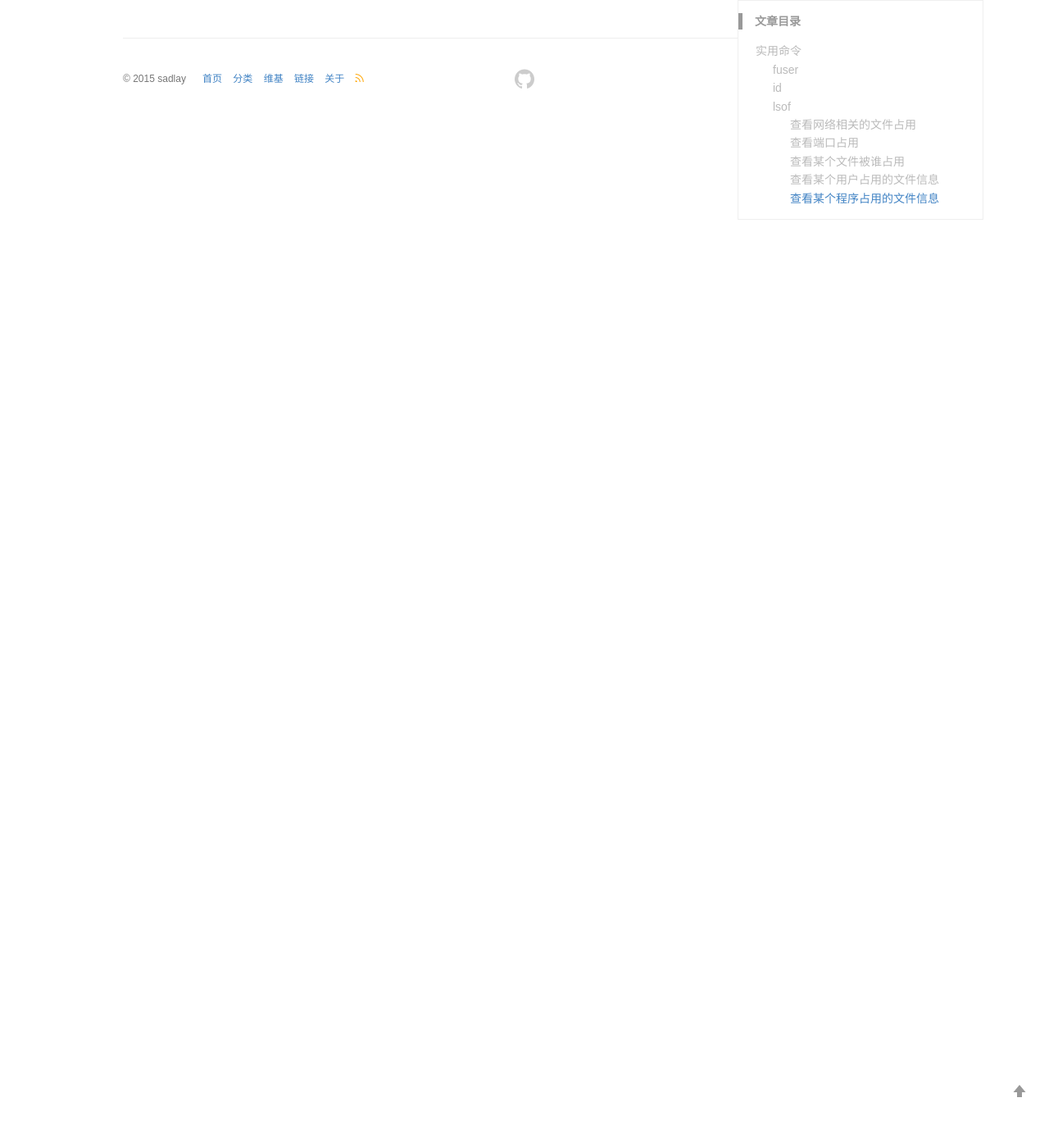
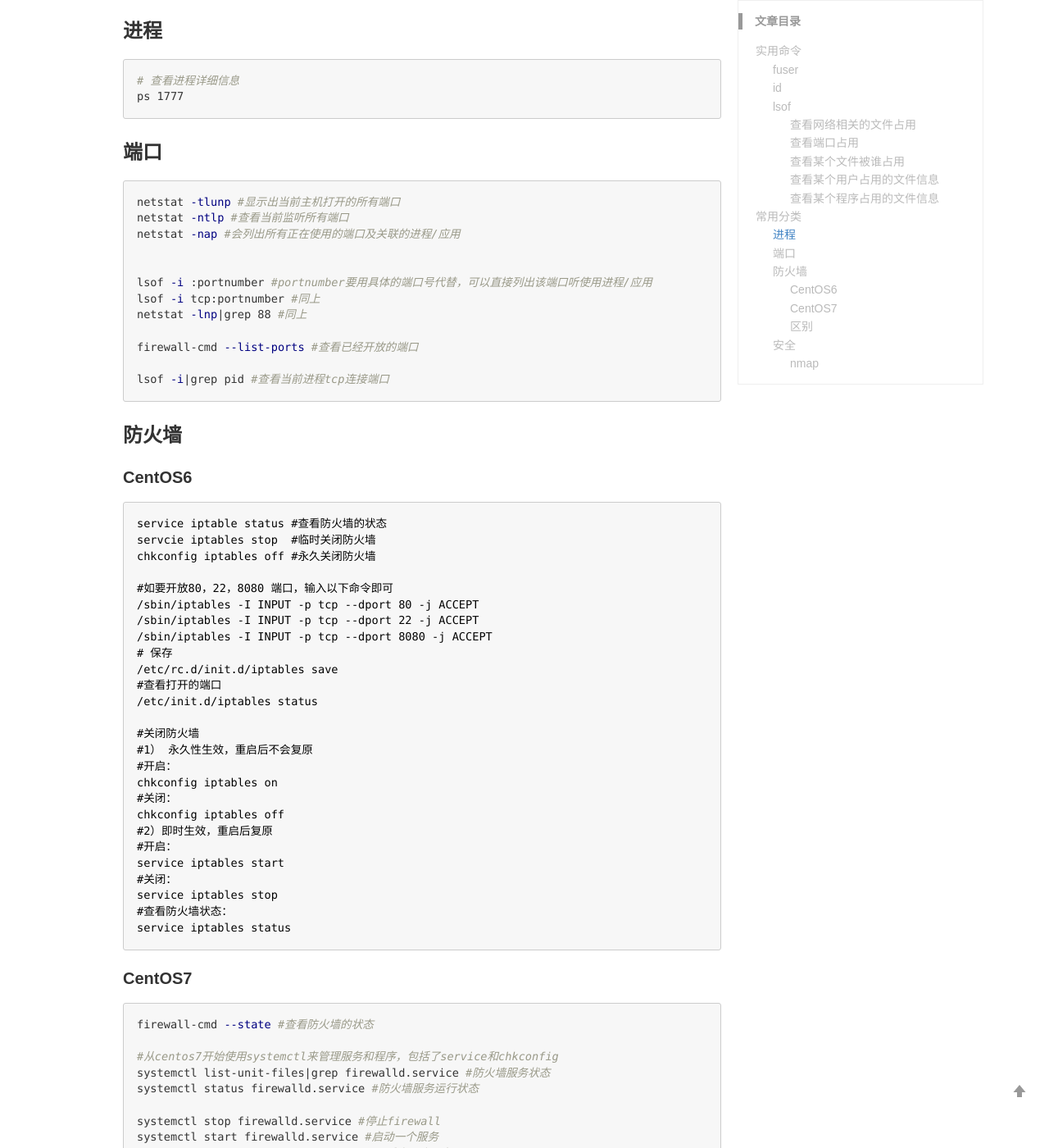
Before and after one commit to sadlay/sadlay.github.io, a Jekyll site: the page built from _wiki/linux.md, in a window 1280 px wide and 1400 px high, scrolled down 1500 px. Shown: the whole window at 82% size. Built offline with Jekyll 4.4.1, drawn with Linux system fonts in a browser that asks for light colours; comment, search, counter and statistics services are not loaded; some of the changed text lies outside the part shown.

Commit message:
update wiki for linux commands

````diff
--- a/_wiki/linux.md
+++ b/_wiki/linux.md
@@ -61,3 +61,143 @@ lsof -c Vim
 ```
 
 注意程序名区分大小写。
+
+
+
+## 常用分类
+
+### 进程
+
+```shell
+# 查看进程详细信息
+ps 1777
+```
+
+### 端口
+
+```shell
+netstat -tlunp #显示出当前主机打开的所有端口
+netstat -ntlp #查看当前监听所有端口
+netstat -nap #会列出所有正在使用的端口及关联的进程/应用
+
+
+lsof -i :portnumber #portnumber要用具体的端口号代替，可以直接列出该端口听使用进程/应用
+lsof -i tcp:portnumber #同上
+netstat -lnp|grep 88 #同上
+
+firewall-cmd --list-ports #查看已经开放的端口
+
+lsof -i|grep pid #查看当前进程tcp连接端口
+```
+
+### 防火墙
+
+#### CentOS6
+
+```SHELL
+service iptable status #查看防火墙的状态
+servcie iptables stop  #临时关闭防火墙
+chkconfig iptables off #永久关闭防火墙
+
+#如要开放80，22，8080 端口，输入以下命令即可
+/sbin/iptables -I INPUT -p tcp --dport 80 -j ACCEPT
+/sbin/iptables -I INPUT -p tcp --dport 22 -j ACCEPT
+/sbin/iptables -I INPUT -p tcp --dport 8080 -j ACCEPT
+# 保存
+/etc/rc.d/init.d/iptables save
+#查看打开的端口
+/etc/init.d/iptables status
+
+#关闭防火墙
+#1） 永久性生效，重启后不会复原
+#开启：
+chkconfig iptables on
+#关闭：
+chkconfig iptables off
+#2）即时生效，重启后复原
+#开启：
+service iptables start
+#关闭：
+service iptables stop
+#查看防火墙状态：
+service iptables status
+```
+
+#### CentOS7
+
+```shell
+firewall-cmd --state #查看防火墙的状态
+
+#从centos7开始使用systemctl来管理服务和程序，包括了service和chkconfig
+systemctl list-unit-files|grep firewalld.service #防火墙服务状态
+systemctl status firewalld.service #防火墙服务运行状态
+
+systemctl stop firewalld.service #停止firewall
+systemctl start firewalld.service #启动一个服务
+systemctl restart firewalld.service #重启一个服务
+systemctl disable firewalld.service #禁止firewall开机启动
+systemctl enable firewalld.service #在开机时启用一个服务
+systemctl is-enabled firewalld.service;echo $? #查看服务是否开机启动
+systemctl list-unit-files|grep enabled #查看已启动的服务列表
+
+iptables-save #查看端口
+firewall-cmd --list-ports #查看已经开放的端口
+firewall-cmd --zone=public --add-port=80/tcp --permanent #开启端口
+#命令含义：
+–zone #作用域
+–add-port=80/tcp #添加端口，格式为：端口/通讯协议
+–permanent #永久生效，没有此参数重启后失效
+
+firewall-cmd --reload #重启firewall
+firewall-cmd --state #查看默认防火墙状态（关闭后显示notrunning，开启后显示running）
+```
+
+#### 区别
+
+CentOS 7默认使用的是firewall作为防火墙，使用iptables必须重新设置一下
+
+1、直接关闭防火墙
+
+```shell
+`systemctl stop firewalld.service ``#停止firewall` `systemctl disable firewalld.service ``#禁止firewall开机启动`
+```
+
+2、设置 iptables service
+
+```shell
+`yum -y ``install` `iptables-services`
+```
+
+如果要修改防火墙配置，如增加防火墙端口3306
+
+```shell
+`vi` `/etc/sysconfig/iptables`
+```
+
+增加规则
+
+```shell
+`-A INPUT -m state --state NEW -m tcp -p tcp --dport 3306 -j ACCEPT`
+```
+
+保存退出后
+
+```shell
+`systemctl restart iptables.service ``#重启防火墙使配置生效` `systemctl ``enable` `iptables.service ``#设置防火墙开机启动`
+```
+
+最后重启系统使设置生效即可。
+
+```shell
+`systemctl start iptables.service ``#打开防火墙` `systemctl stop iptables.service ``#关闭防火墙`
+```
+
+### 安全
+
+#### nmap
+
+```shell
+rpm -qa | grep nmap #查看是否安装nmap
+yum install nmap #yum安装nmap
+nmap ip_address #扫描的主机IP地址对外暴露的端口
+```
````
